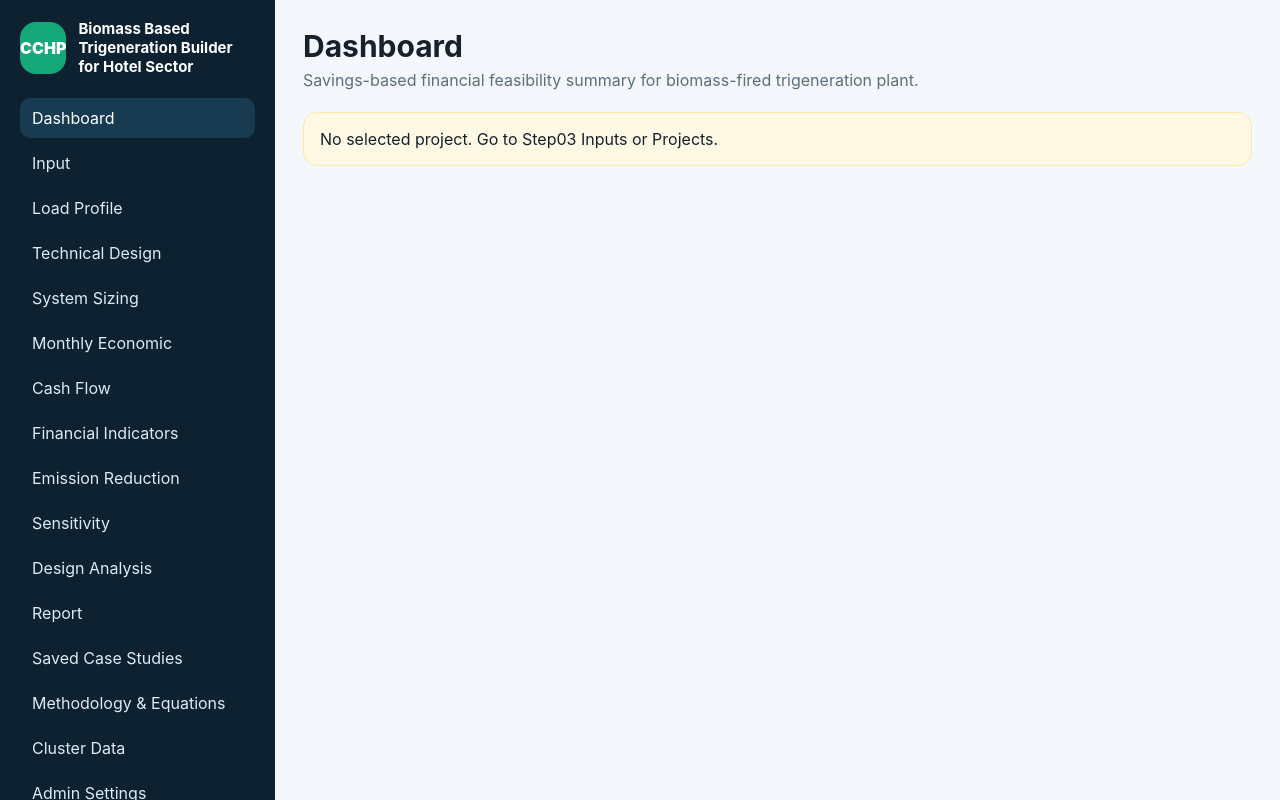
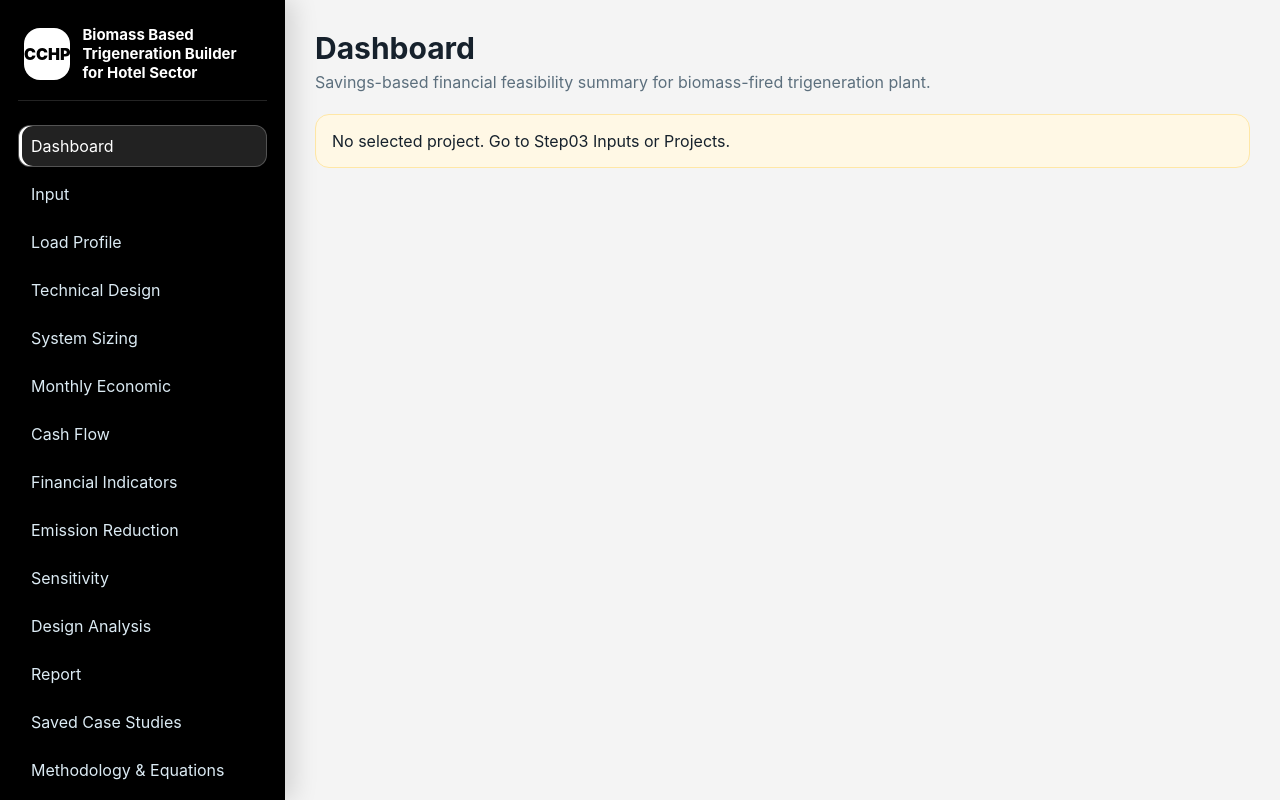
Before and after one commit to mahendrakrishan498-rgb/trigen-cchp, a React (Vite) app in the folder frontend/: page /dashboard in a window 1280 px wide. Built offline with nearby package versions, Linux system fonts and the light colour scheme; no server answers; sample sign-in values are in the browser's storage.

Commit message:
Use black template theme

```diff
--- a/frontend/src/styles.css
+++ b/frontend/src/styles.css
@@ -2,6 +2,9 @@
   font-family: Inter, system-ui, -apple-system, BlinkMacSystemFont, "Segoe UI", sans-serif;
   color: #16212c;
   background: #f4f7fb;
+  --brand-blue: #000000;
+  --brand-blue-deep: #000000;
+  --brand-blue-soft: #222222;
 }
 * { box-sizing: border-box; }
 body { margin: 0; }
@@ -14,23 +17,50 @@ button.danger { background: #b42318; margin-left: 6px; }
 .link-button { background: transparent; color: #0c6b52; padding: 6px; }
 input, select { width: 100%; border: 1px solid #d7e1ea; border-radius: 10px; padding: 10px; margin-top: 6px; background: white; }
 label { display: block; font-weight: 650; font-size: 13px; color: #405363; margin-bottom: 11px; }
-.app-layout { display: flex; min-height: 100vh; }
-.sidebar { width: 275px; background: #0d2130; color: white; padding: 20px; position: sticky; top: 0; height: 100vh; overflow-y: auto; }
-.brand { display: flex; gap: 12px; align-items: center; margin-bottom: 22px; }
-.logo { background: #14a879; color: white; width: 52px; height: 52px; border-radius: 16px; display: grid; place-items: center; font-weight: 900; }
+.app-layout { display: flex; min-height: 100vh; background: #f4f4f4; }
+.sidebar {
+  width: 285px;
+  background: #000000;
+  color: white;
+  padding: 22px 18px;
+  position: sticky;
+  top: 0;
+  height: 100vh;
+  overflow-y: auto;
+  box-shadow: 8px 0 24px rgba(0,0,0,.14);
+}
+.brand { display: flex; gap: 12px; align-items: center; margin-bottom: 24px; padding: 4px 6px 18px; border-bottom: 1px solid rgba(255,255,255,.14); }
+.logo { background: #ffffff; color: #000000; width: 52px; height: 52px; border-radius: 16px; display: grid; place-items: center; font-weight: 900; box-shadow: 0 10px 20px rgba(0,0,0,.18); }
 .brand h2 { margin: 0; font-size: 20px; }
 .brand p { margin: 2px 0 0; color: #9bb3c4; font-size: 12px; }
-nav { display: grid; gap: 5px; }
-nav a { color: #dcebf4; text-decoration: none; padding: 10px 12px; border-radius: 10px; }
-nav a.active, nav a:hover { background: #183b51; color: white; }
-.user-box { margin-top: 24px; padding: 14px; background: #132e40; border-radius: 14px; }
+nav { display: grid; gap: 6px; }
+nav a {
+  color: #dcebf4;
+  text-decoration: none;
+  padding: 10px 12px;
+  border-radius: 12px;
+  border: 1px solid transparent;
+  transition: background .16s ease, border-color .16s ease, transform .16s ease;
+}
+nav a.active {
+  background: #222222;
+  border-color: rgba(255,255,255,.22);
+  color: white;
+  box-shadow: inset 3px 0 0 #ffffff;
+}
+nav a:hover {
+  background: #1a1a1a;
+  color: white;
+  transform: translateX(2px);
+}
+.user-box { margin-top: 24px; padding: 14px; background: #111111; border: 1px solid #2b2b2b; border-radius: 16px; }
 .user-box p { margin: 0; font-weight: 800; }
 .user-box small { color: #aabdc9; }
-.main-content { flex: 1; padding: 28px; max-width: 1400px; }
+.main-content { flex: 1; padding: 30px; max-width: 1440px; }
 .page-header { margin-bottom: 22px; }
 .page-header h1 { margin: 0; font-size: 30px; }
 .page-header p { margin: 6px 0 0; color: #5c6f7d; }
-.panel { background: white; border: 1px solid #e3ebf2; border-radius: 18px; padding: 20px; box-shadow: 0 10px 26px rgba(27, 54, 76, 0.06); margin-bottom: 18px; }
+.panel { background: rgba(255,255,255,.96); border: 1px solid #e3ebf2; border-radius: 16px; padding: 20px; box-shadow: 0 12px 30px rgba(27, 54, 76, 0.07); margin-bottom: 18px; }
 .panel h3 { margin-top: 0; }
 .grid { display: grid; gap: 16px; }
 .cards { grid-template-columns: repeat(auto-fit, minmax(180px, 1fr)); margin-bottom: 18px; }
@@ -57,7 +87,7 @@ nav a.active, nav a:hover { background: #183b51; color: white; }
   place-items: center;
   padding: 24px;
   background:
-    linear-gradient(106deg, #254d84 0 34%, transparent 34%),
+    linear-gradient(106deg, #000000 0 34%, transparent 34%),
     linear-gradient(106deg, transparent 0 62%, #eef3f7 62%),
     #ffffff;
 }
@@ -68,8 +98,8 @@ nav a.active, nav a:hover { background: #183b51; color: white; }
   display: grid;
   grid-template-columns: 1.04fr .96fr;
   border-radius: 16px;
-  background: #254d84;
-  box-shadow: 0 18px 34px rgba(13, 33, 48, .32);
+  background: #000000;
+  box-shadow: 0 20px 42px rgba(5, 18, 36, .42);
   overflow: hidden;
 }
 
@@ -79,7 +109,7 @@ nav a.active, nav a:hover { background: #183b51; color: white; }
   place-items: center;
   padding: 44px;
   background:
-    linear-gradient(rgba(17, 55, 94, .42), rgba(17, 55, 94, .38)),
+    linear-gradient(rgba(0, 0, 0, .62), rgba(0, 0, 0, .62)),
     url('/login-trigeneration.jpg') center/cover no-repeat;
 }
 
@@ -155,7 +185,7 @@ nav a.active, nav a:hover { background: #183b51; color: white; }
   margin-top: 18px;
   border-radius: 999px;
   background: white;
-  color: #1f477d;
+  color: #000000;
   box-shadow: 0 10px 18px rgba(0,0,0,.18);
 }
 
@@ -165,7 +195,7 @@ nav a.active, nav a:hover { background: #183b51; color: white; }
   right: 22px;
   z-index: 2;
   border-radius: 999px;
-  background: #254d84;
+  background: #000000;
   color: white;
 }
 
@@ -185,7 +215,7 @@ nav a.active, nav a:hover { background: #183b51; color: white; }
   .app-layout { display: block; }
   .sidebar { position: relative; width: 100%; height: auto; }
   .two-col { grid-template-columns: 1fr; }
-  .auth-page { padding: 16px; background: #254d84; }
+  .auth-page { padding: 16px; background: #000000; }
   .auth-shell { grid-template-columns: 1fr; min-height: auto; }
   .auth-photo-panel { min-height: 260px; padding: 28px; }
   .auth-form-panel { padding: 30px 22px; }
```
